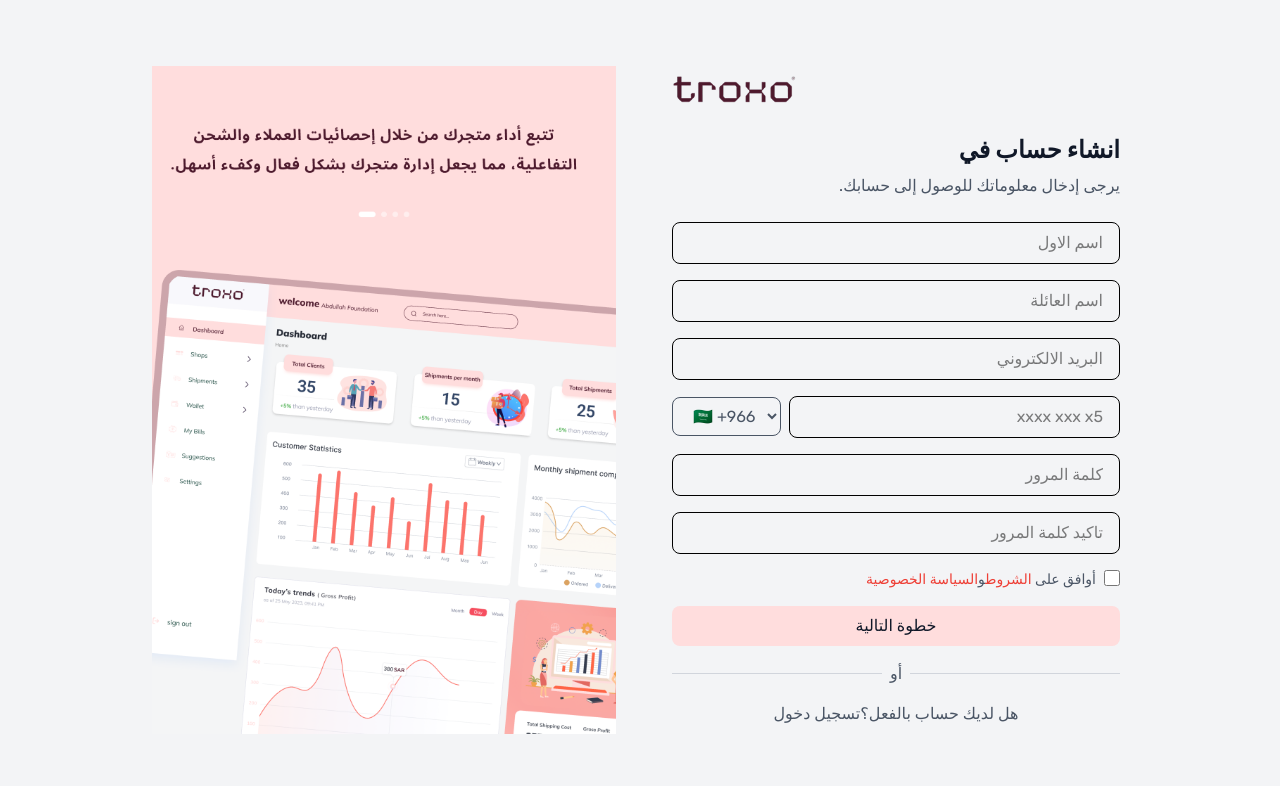
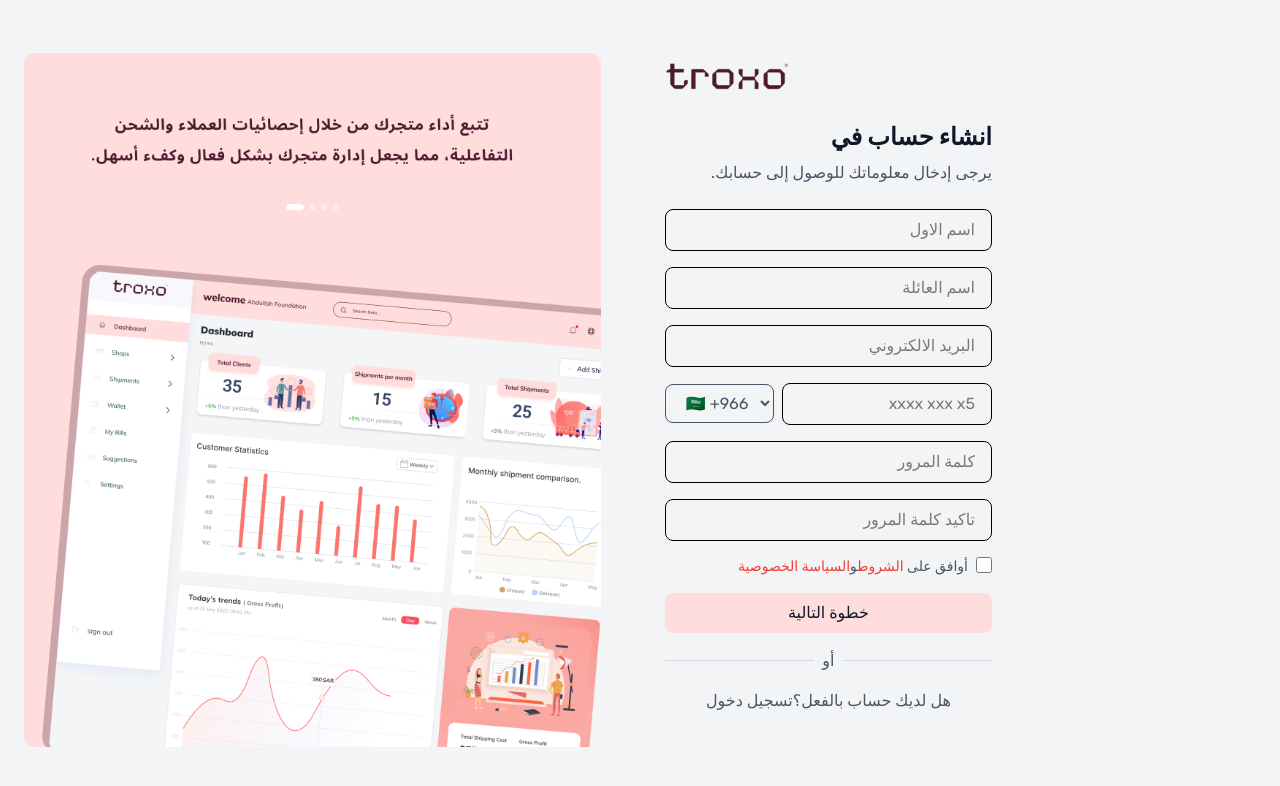
Before and after one commit to Mohammad-Aljada/TroxoWebsite, a React (Vite) app: page / in a window 1280 px wide. Shown: the top 786 px of the page. Built offline with nearby package versions, Linux system fonts and the light colour scheme.

Commit message:
Update code for Image and style

```diff
--- a/src/Pages/SignIn.jsx
+++ b/src/Pages/SignIn.jsx
@@ -2,14 +2,14 @@
 
 const SignIn = () => {
   return (
-    <div className="flex justify-center items-center min-h-screen bg-gray-100 px-4">
+    <div className="flex  items-center min-h-screen bg-gray-100 ">
       <div className="w-full max-w-5xl overflow-hidden flex flex-col md:flex-row  rounded-lg">
         {/* Left Side Image */}
-        <div className="hidden md:flex md:w-1/2 justify-center items-center p-6 ">
+        <div className="hidden md:flex  items-center p-6">
           <img
-            src="/images/LeftSide.png" // تأكد من أن المسار صحيح
+            src="/images/LeftSide.png"
             alt="Dashboard Preview"
-            className="w-full h-full object-cover rounded-lg"
+            className="w-full rounded-lg  object-cover"
           />
         </div>
 
--- a/src/Routers/TamplateSignUp.jsx
+++ b/src/Routers/TamplateSignUp.jsx
@@ -1,14 +1,14 @@
 import { NavLink, Outlet } from "react-router";
 const TamplateSignUp = () => {
   return (
-    <div className="flex justify-center items-center min-h-screen bg-gray-100 px-4">
-      <div className="w-full max-w-5xl overflow-hidden flex flex-col md:flex-row">
+    <div className="flex  items-center min-h-screen bg-gray-100 ">
+      <div className="w-full max-w-5xl overflow-hidden flex flex-col md:flex-row md:gap-2">
         {/* Left Side Image */}
-        <div className="hidden md:flex md:w-1/2 justify-center items-center p-6">
+        <div className="hidden md:flex  items-center p-6">
           <img
             src="/images/LeftSide.png"
             alt="Dashboard Preview"
-            className="w-full h-full object-cover"
+            className="w-full rounded-lg  object-cover"
           />
         </div>
 
```
